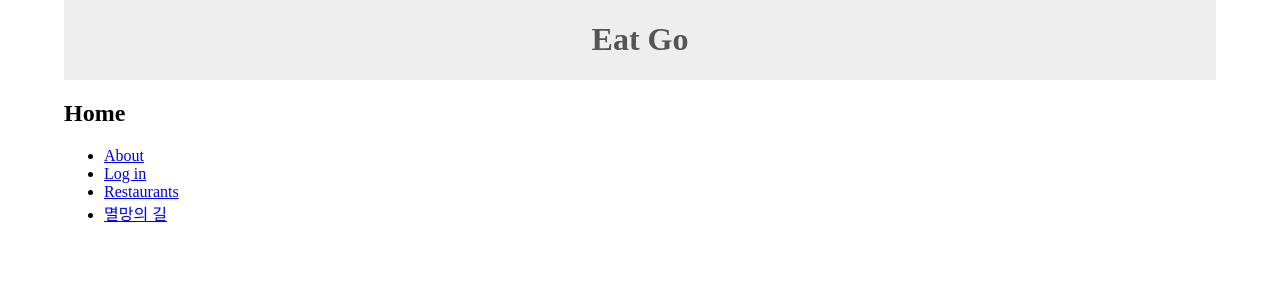
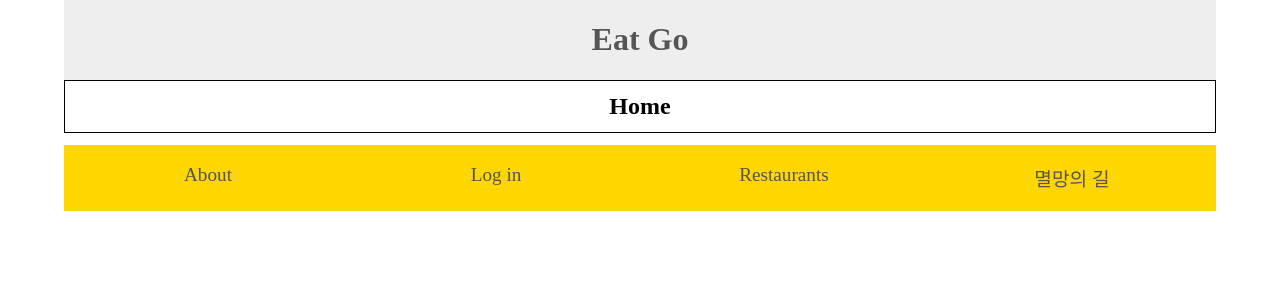
Before and after one commit to CodeSoom/react-week8-assignment-1, a React app: page / in a window 1280 px wide. Shown: the top 300 px of the page. Built offline with nearby package versions, Linux system fonts and the light colour scheme.

Commit message:
emotion을 이용하여 컴포넌트 꾸미기
- List.jsx는 ul 태그를 꾸미기 위한 List 컴포넌트를 담고 있음.
- ListItem.jsx는 List에 들어가는 각 li 들에 대한 스타일을 갖고 있음.

```diff
--- a/src/AboutPage.jsx
+++ b/src/AboutPage.jsx
@@ -1,9 +1,11 @@
 import React from 'react';
+
+import Title from './Title';
 
 export default function AboutPage() {
   return (
     <div>
-      <h2>이 서비스에 대해서...</h2>
+      <Title>이 서비스에 대해서...</Title>
       <p>이 서비스는 영국에서 시작되었습니다.</p>
       <p>이 서비스를 보셨다면 주변에 있는 20명에게 추천하셔야 합니다.</p>
     </div>
--- a/src/App.jsx
+++ b/src/App.jsx
@@ -28,8 +28,8 @@ const Container = styled.div({
 
 const Header = styled.header({
   display: 'flex',
+  justifyContent: 'center',
   backgroundColor: '#EEE',
-  justifyContent: 'center',
   '& a': {
     color: '#555',
     textDecoration: 'none',
--- a/src/CategoriesContainer.jsx
+++ b/src/CategoriesContainer.jsx
@@ -8,6 +8,9 @@ import {
 } from './actions';
 
 import { get } from './utils';
+
+import List from './List';
+import { MenuItem } from './ListItem';
 
 export default function CategoriesContainer() {
   const dispatch = useDispatch();
@@ -21,9 +24,12 @@ export default function CategoriesContainer() {
   }
 
   return (
-    <ul>
+    <List>
       {categories.map((category) => (
-        <li key={category.id}>
+        <MenuItem
+          key={category.id}
+          active={selectedCategory && category.id === selectedCategory.id}
+        >
           <button
             type="button"
             onClick={() => handleClick(category.id)}
@@ -35,8 +41,8 @@ export default function CategoriesContainer() {
               </>
             ) : null}
           </button>
-        </li>
+        </MenuItem>
       ))}
-    </ul>
+    </List>
   );
 }
--- a/src/HomePage.jsx
+++ b/src/HomePage.jsx
@@ -2,16 +2,21 @@ import React from 'react';
 
 import { Link } from 'react-router-dom';
 
+import Title from './Title';
+import MenuList from './List';
+import { LinkItem } from './ListItem';
+
+
 export default function HomePage() {
   return (
     <div>
-      <h2>Home</h2>
-      <ul>
-        <li><Link to="/about">About</Link></li>
-        <li><Link to="/login">Log in</Link></li>
-        <li><Link to="/restaurants">Restaurants</Link></li>
-        <li><Link to="/xxx">멸망의 길</Link></li>
-      </ul>
+      <Title>Home</Title>
+      <MenuList>
+        <LinkItem><Link to="/about">About</Link></LinkItem>
+        <LinkItem><Link to="/login">Log in</Link></LinkItem>
+        <LinkItem><Link to="/restaurants">Restaurants</Link></LinkItem>
+        <LinkItem><Link to="/xxx">멸망의 길</Link></LinkItem>
+      </MenuList>
     </div>
   );
 }
--- /dev/null
+++ b/src/List.jsx
@@ -0,0 +1,10 @@
+import styled from '@emotion/styled';
+
+const List = styled.ul({
+  display: 'flex',
+  padding: 0,
+  margin: 0,
+  listStyle: 'none',
+});
+
+export default List;
--- /dev/null
+++ b/src/ListItem.jsx
@@ -0,0 +1,43 @@
+import styled from '@emotion/styled';
+
+const MenuItem = styled.li(({ active }) => ({
+  marginRight: '1em',
+  '& button': {
+    padding: '.4em 1em',
+    border: '1px solid #CCC',
+    background: active ? '#EEE' : 'transparent',
+    color: '#333',
+    textDecoration: 'none',
+    cursor: 'pointer',
+    '&:hover': {
+      fontWeight: 'bold',
+      color: '#000',
+    },
+  },
+}));
+
+const LinkItem = styled.li({
+  width: '25%',
+  backgroundColor: 'gold',
+  '&:hover': {
+    width: '35%',
+    backgroundColor: 'crimson',
+  },
+  '& a': {
+    display: 'block',
+    padding: '1em',
+    fontSize: '1.2rem',
+    color: '#555',
+    textDecoration: 'none',
+    textAlign: 'center',
+    '&:hover': {
+      color: 'white',
+    },
+  },
+  transition: '0.5s',
+});
+
+export {
+  MenuItem,
+  LinkItem,
+};
--- a/src/LoginPage.jsx
+++ b/src/LoginPage.jsx
@@ -2,10 +2,12 @@ import React from 'react';
 
 import LoginFormContainer from './LoginFormContainer';
 
+import Title from './Title';
+
 export default function LoginPage() {
   return (
     <div>
-      <h2>Log In</h2>
+      <Title>Log In</Title>
       <LoginFormContainer />
     </div>
   );
--- a/src/RegionsContainer.jsx
+++ b/src/RegionsContainer.jsx
@@ -8,6 +8,9 @@ import {
 } from './actions';
 
 import { get } from './utils';
+
+import List from './List';
+import { MenuItem } from './ListItem';
 
 export default function RegionsContainer() {
   const dispatch = useDispatch();
@@ -21,9 +24,12 @@ export default function RegionsContainer() {
   }
 
   return (
-    <ul>
+    <List>
       {regions.map((region) => (
-        <li key={region.id}>
+        <MenuItem
+          key={region.id}
+          active={selectedRegion && region.id === selectedRegion.id}
+        >
           <button
             type="button"
             onClick={() => handleClick(region.id)}
@@ -35,8 +41,8 @@ export default function RegionsContainer() {
               </>
             ) : null}
           </button>
-        </li>
+        </MenuItem>
       ))}
-    </ul>
+    </List>
   );
 }
--- /dev/null
+++ b/src/Title.jsx
@@ -0,0 +1,12 @@
+import styled from '@emotion/styled';
+
+const Title = styled.h2({
+  border: '1px solid black',
+  margin: 0,
+  marginBottom: '.5em',
+  padding: '.5em',
+  display: 'flex',
+  justifyContent: 'center',
+});
+
+export default Title;
```
